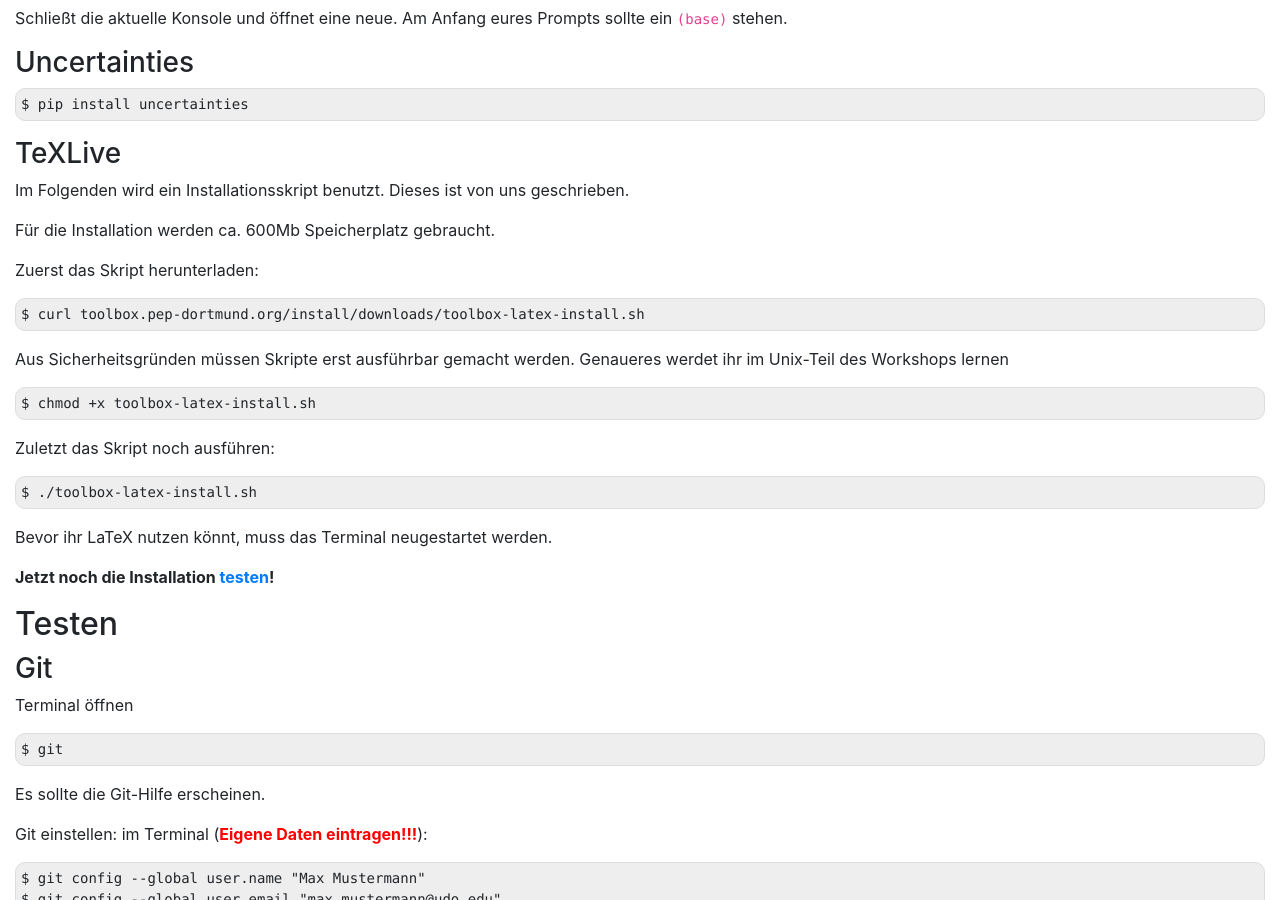
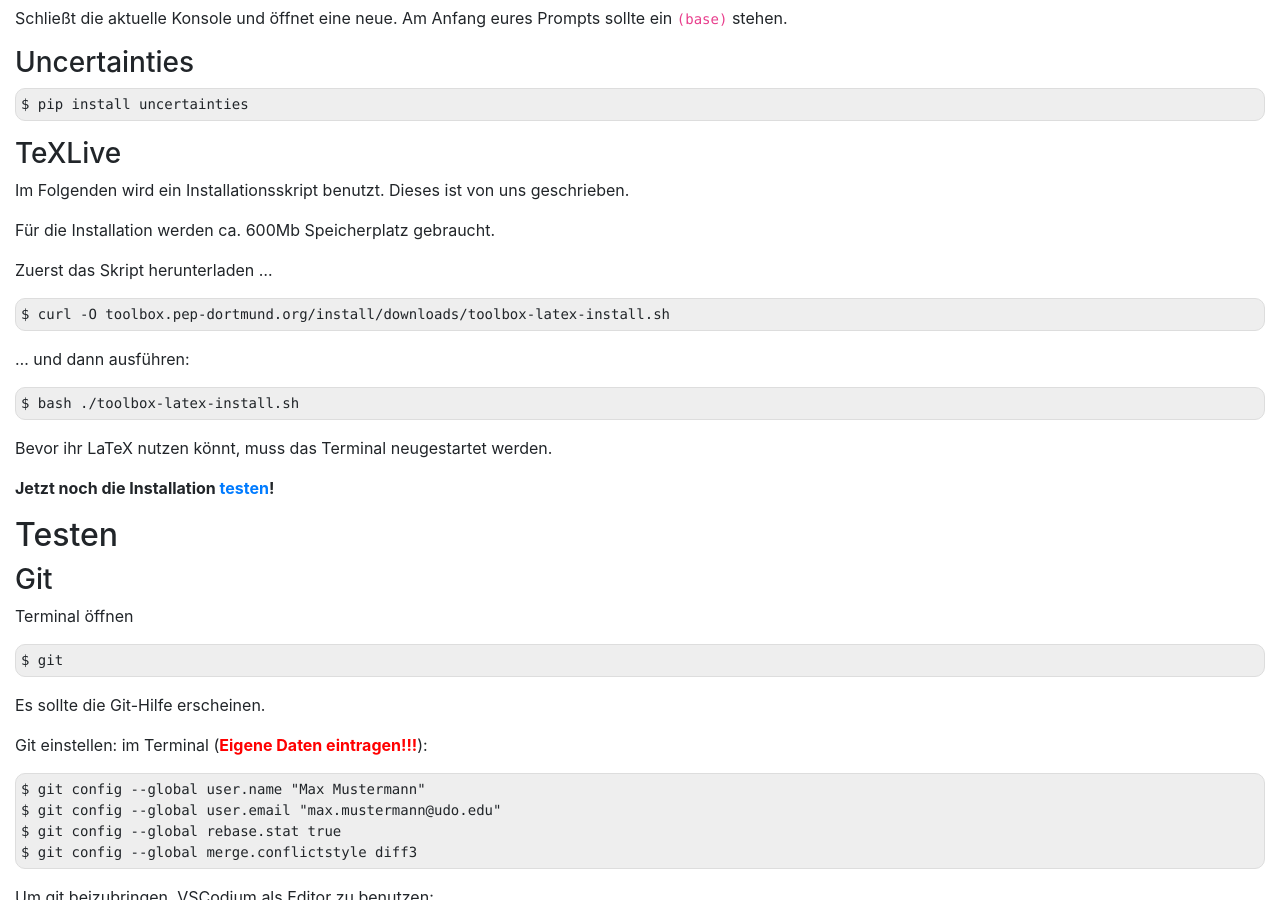
Before and after one commit to pep-dortmund/homepage-toolbox, a Jekyll site: the page built from install/linux.md, in a window 1280 px wide and 900 px high, scrolled down 1638 px. Built offline with Jekyll 4.4.1, drawn with Linux system fonts in a browser that asks for light colours.

Commit message:
simplified manual steps

````diff
--- a/install/linux.md
+++ b/install/linux.md
@@ -113,18 +113,14 @@ Im Folgenden wird ein Installationsskript benutzt. Dieses ist von uns geschriebe
 
 Für die Installation werden ca. 600Mb Speicherplatz gebraucht.
 
-Zuerst das Skript herunterladen:
+Zuerst das Skript herunterladen ...
 
 ```
-$ curl toolbox.pep-dortmund.org/install/downloads/toolbox-latex-install.sh
+$ curl -O toolbox.pep-dortmund.org/install/downloads/toolbox-latex-install.sh
 ```
-Aus Sicherheitsgründen müssen Skripte erst ausführbar gemacht werden. Genaueres werdet ihr im Unix-Teil  des Workshops lernen
- ```
-$ chmod +x toolbox-latex-install.sh
+... und dann ausführen:
 ```
-Zuletzt das Skript noch ausführen:
-```
-$ ./toolbox-latex-install.sh
+$ bash ./toolbox-latex-install.sh
 ```
 
 Bevor ihr LaTeX nutzen könnt, muss das Terminal neugestartet werden.
````
